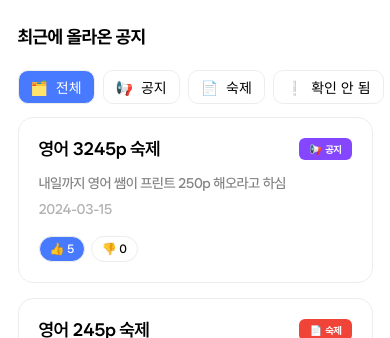
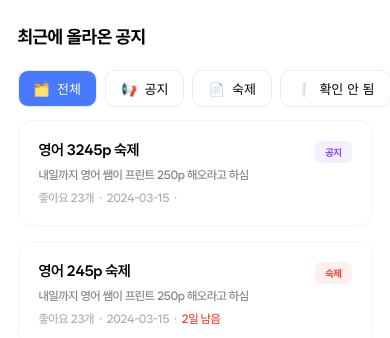
Before and after one commit to iamfiro/sunrin-life-app, a React Native app: screen /Home in a window 390 px wide. Shown: the part 506-844 px from the top of the page. Built offline with nearby package versions, Linux system fonts and the light colour scheme.

Commit message:
💄 Refactor article and filter select button styles

```diff
--- a/components/article.tsx
+++ b/components/article.tsx
@@ -21,9 +21,9 @@ export function ArticleReact({ emoji, count, isClicked }: ArticleReactProps) {
 function ArticleTypeData(type: ArticleProps['type']) {
     switch (type) {
         case "notice":
-            return { text: "📢  공지", color: '#8447ff'}
+            return { text: "공지", color: '#8447ff'}
         case "homework":
-            return { text: "📄  숙제", color: '#F04438'}
+            return { text: "숙제", color: '#F04438'}
     }
 }
 
@@ -39,24 +39,20 @@ export default function Article({ title, article, type, id, navigation }: Articl
     return (
         <TouchableOpacity style={style.container} onPress={() => navigation.navigate("Article", { id })}>
             <View style={{ flexDirection: "row", justifyContent: 'space-between' }}>
-                <Title size={4} color="#000" weight="300">{title}</Title>
-                <View style={propsStyle(ArticleTypeData(type).color).container}>
-                    <Title size={8} color="#fff" weight="400">{ArticleTypeData(type).text}</Title>
+                <Title size={5} color="#000" weight="300">{title}</Title>
+                <View style={propsStyle(`${ArticleTypeData(type).color}15`).container}>
+                    <Title size={8} color={ArticleTypeData(type).color} weight="400">{ArticleTypeData(type).text}</Title>
                 </View>
             </View>
-            <View style={{ marginTop: 15 }} />
-            <Title size={6} color="#838383" weight="200">{article}</Title>
-            <View style={{ height: 10 }} />
-            <Title size={6} color="#b1b1b1" weight="200">2024-03-15</Title>
-            <View style={{ height: 10 }} />
-            <View style={{ flexDirection: "row", justifyContent: 'space-between', alignItems: 'center' }}>
-                <View style={{ flexDirection: "row", marginTop: 9 }}>
-                    <ArticleReact emoji="👍" count={5} isClicked={true} />
-                    <ArticleReact emoji="👎" count={0} isClicked={false} />
+            <View style={{ marginTop: 5 }} />
+            <Title size={7} color="#838383" weight="200">{article}</Title>
+            <View style={{ flexDirection: "row", justifyContent: 'space-between', alignItems: 'flex-end' }}>
+                <View style={{ flexDirection: "row", marginTop: 9, alignItems: 'center' }}>
+                    <Title size={7} color="#b1b1b1" weight="200">좋아요 23개  ·  2024-03-15  ·  </Title>
+                    {
+                        type === "homework" && <Title size={7} color={ArticleTypeData(type).color} weight="200">2일 남음</Title>
+                    }
                 </View>
-                {
-                    type === "homework" && <Title size={6} color={ArticleTypeData(type).color} weight="200">2일 남음</Title>
-                }
             </View>
         </TouchableOpacity>
     )
@@ -65,7 +61,7 @@ export default function Article({ title, article, type, id, navigation }: Articl
 const style = StyleSheet.create({
     container: {
         borderWidth: 1,
-        borderColor: "#ededed",
+        borderColor: "#f4f4f4",
 
         borderRadius: 15,
 
@@ -83,7 +79,6 @@ const style = StyleSheet.create({
 
 const propsStyle = (backgroundColor: string) => StyleSheet.create({
     container: {
-
         backgroundColor: backgroundColor,
 
         paddingHorizontal: 10,
--- a/components/filterSelectButton.tsx
+++ b/components/filterSelectButton.tsx
@@ -22,8 +22,8 @@ const style = StyleSheet.create({
         alignItems: 'center',
         justifyContent: 'center',
 
-        paddingVertical: 6,
-        paddingHorizontal: 12,
+        paddingVertical: 8,
+        paddingHorizontal: 15,
 
         borderRadius: 10,
         borderWidth: 1,
@@ -40,7 +40,7 @@ const style = StyleSheet.create({
     text: {
         color: 'black',
 
-        fontSize: 14,
+        fontSize: 13,
     },
     textSelected: {
         color: 'white',
--- a/screens/home.tsx
+++ b/screens/home.tsx
@@ -91,7 +91,7 @@ const style = StyleSheet.create({
 
 		backgroundColor: "#fff",
 
-		paddingBottom: 100,
+		paddingBottom: 150,
 	},
 
 	menuItem: {
@@ -101,8 +101,6 @@ const style = StyleSheet.create({
 
 		height: 90,
 		width: 85,
-
-		backgroundColor: "#ffffff",
 
 		padding: 10,
 
```
